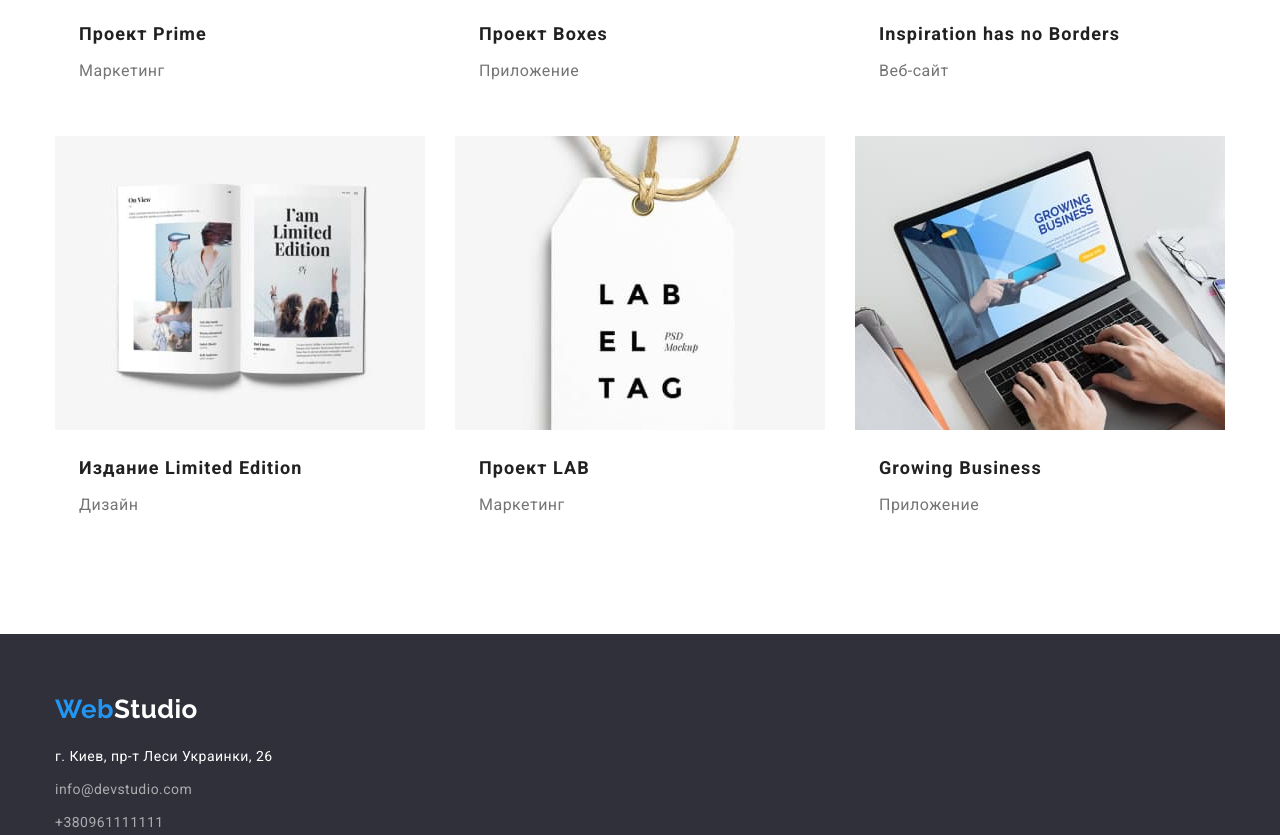
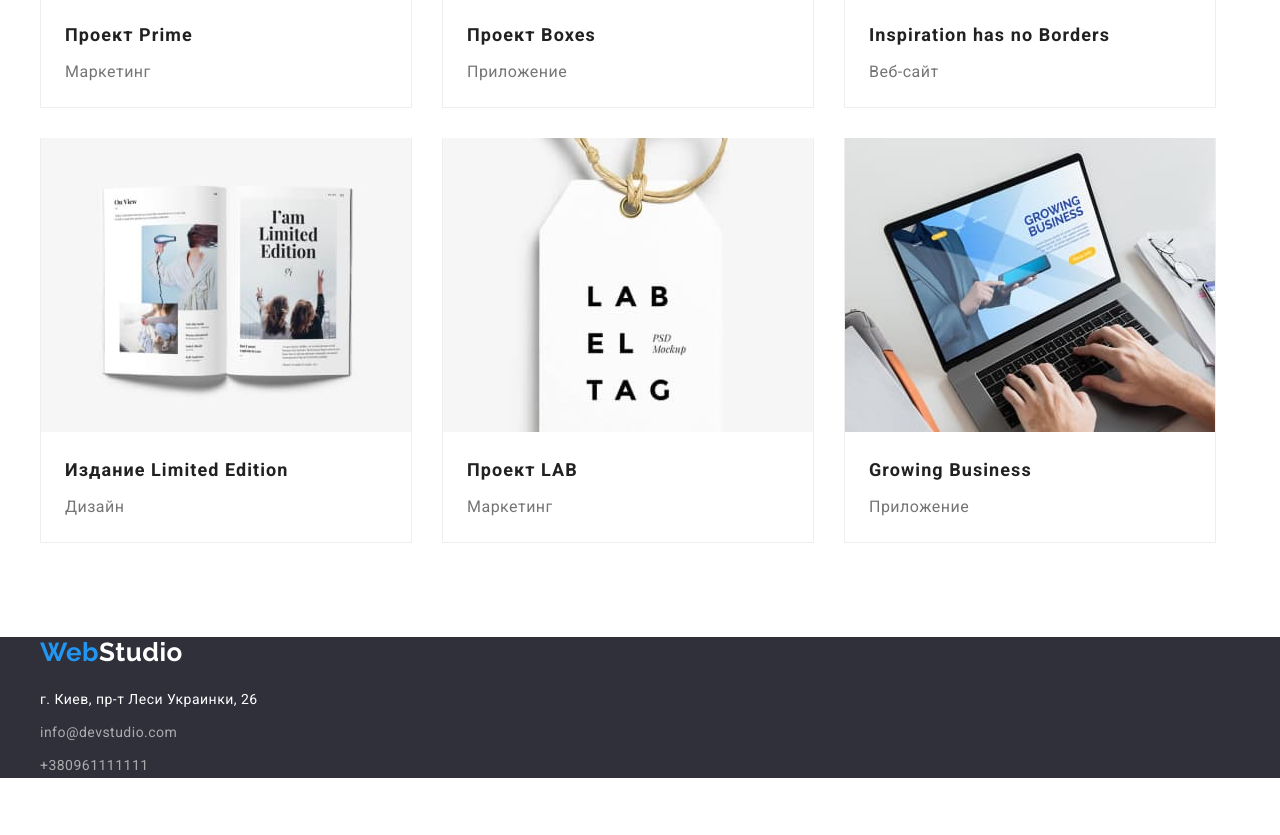
Before and after one commit to ElenaLomaka/goit-markup-hw-03, a plain HTML site: page portfolio.html in a window 1280 px wide. Shown: the part 979-1814 px from the top of the page. After the commit the page ends 1757 px from the top, so only its background shows below. Drawn offline with nearby package versions, Linux system fonts and the light colour scheme.

Commit message:
Добавляет стили

```diff
--- a/css/styles.css
+++ b/css/styles.css
@@ -55,7 +55,7 @@
 }
 
 .container {
-  width: 1200px;
+  width: 1230px;
   margin-left: auto;
   margin-right: auto;
   padding-left: 15px;
@@ -155,7 +155,6 @@
   color: #ffffff;
   font-weight: 700;
   font-size: 16px;
-  font-family: inherit;
   line-height: 1.88;
   letter-spacing: 0.06em;
   cursor: pointer;
@@ -193,6 +192,10 @@
 
 .features-heading-list {
   display: flex;
+}
+
+.features-heading-list .items {
+  width: 270px;
 }
 
 .features-heading-list .items:not(:last-child) {
@@ -280,6 +283,11 @@
   background-color: #2f303a;
 }
 
+.footer-section {
+  padding-top: 60px;
+  padding-bottom: 60px;
+}
+
 .contacts {
   color: rgba(255, 255, 255, 0.6);
   font-style: normal;
@@ -302,7 +310,6 @@
   color: #ffffff;
   margin-bottom: 20px;
   display: inline-block;
-  padding-top: 60px;
 }
 
 /*Portfolio*/
@@ -325,7 +332,6 @@
   line-height: 1.63;
   text-align: center;
   cursor: pointer;
-  font-family: inherit;
   border-radius: 4px;
   border: 0px;
   padding: 6px 22px;
@@ -340,9 +346,6 @@
 .portfolio-img {
   display: flex;
   flex-wrap: wrap;
-  margin-right: -30px;
-  margin-bottom: -30px;
-  border: 0px 1px 1px 1px solid #eeeeee;
 }
 
 .portfolio-img-item > img {
@@ -352,10 +355,17 @@
 .portfolio-img-item {
   margin-right: 30px;
   margin-bottom: 30px;
+  border-left: 1px solid #eeeeee;
+  border-right: 1px solid #eeeeee;
+  border-bottom: 1px solid #eeeeee;
 }
 
-.portfolio-img-item:nth-child(3n + 3) {
+.portfolio-img-item:nth-child(3n) {
   margin-right: 0px;
+}
+
+.portfolio-img-item:nth-last-child(-n + 3) {
+  margin-bottom: 0px;
 }
 
 .section-title {
```
